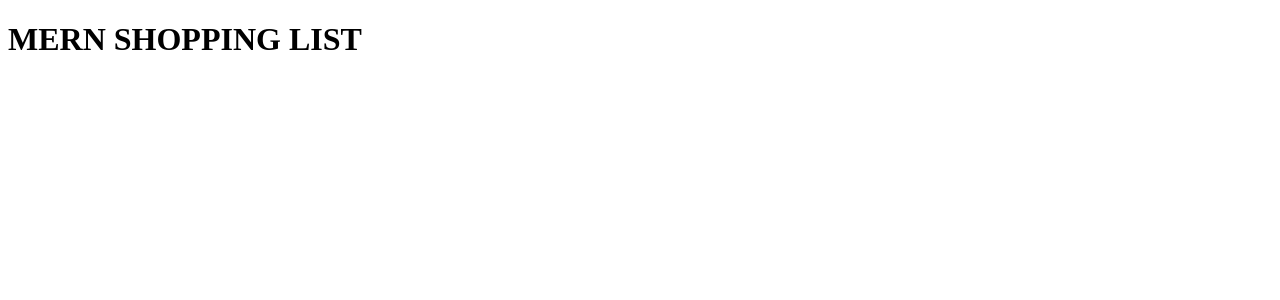
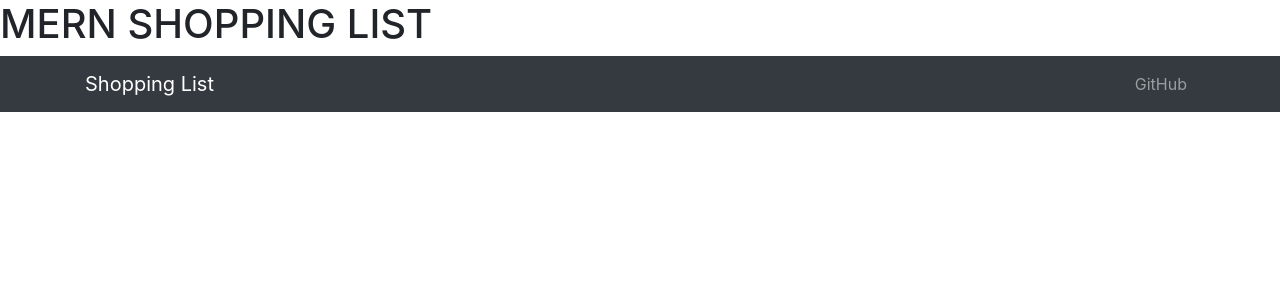
Before and after one commit to Kah919/MERN-Stack-Shopping-List, a React (Create React App) app in the folder client/front-end/: page / in a window 1280 px wide. Shown: the top 300 px of the page. Built offline with nearby package versions, Linux system fonts and the light colour scheme.

Commit message:
create navbar

```diff
--- a/client/front-end/package.json
+++ b/client/front-end/package.json
@@ -6,9 +6,13 @@
     "@testing-library/jest-dom": "^4.2.4",
     "@testing-library/react": "^9.3.2",
     "@testing-library/user-event": "^7.1.2",
+    "bootstrap": "^4.4.1",
     "react": "^16.12.0",
     "react-dom": "^16.12.0",
-    "react-scripts": "3.3.0"
+    "react-scripts": "3.3.0",
+    "react-transition-group": "^4.3.0",
+    "reactstrap": "^8.2.0",
+    "uuid": "^3.3.3"
   },
   "scripts": {
     "start": "react-scripts start",
--- a/client/front-end/src/App.js
+++ b/client/front-end/src/App.js
@@ -1,10 +1,13 @@
 import React from 'react';
+import 'bootstrap/dist/css/bootstrap.min.css';
+import AppNavBar from './components/AppNavBar';
 import './App.css';
 
 function App() {
   return (
     <>
       <h1>MERN SHOPPING LIST</h1>
+      <AppNavBar />
     </>
   );
 }
--- /dev/null
+++ b/client/front-end/src/components/AppNavBar.js
@@ -0,0 +1,38 @@
+import React, { Component } from 'react';
+import { Collapse, Navbar, NavbarToggler, NavbarBrand, Nav, NavItem, NavLink, Container } from 'reactstrap';
+
+class AppNavBar extends Component {
+    state = {
+        isOpen: false
+    }
+
+    toggle = () => {
+        this.setState({
+            isOpen: !this.state.isOpen
+        })
+    }
+
+    render() {
+        return(
+            <div>
+                <Navbar color="dark" dark expand="sm" className="mb-5">
+                    <Container>
+                        <NavbarBrand href="/"> Shopping List </NavbarBrand>
+                        <NavbarToggler onClick={this.toggle}></NavbarToggler>
+                        <Collapse isOpen={this.state.isOpen} navbar>
+                            <Nav className="ml-auto" navbar>
+                                <NavItem>
+                                    <NavLink href="https://github.com/kah919">GitHub</NavLink>
+                                </NavItem>
+                            </Nav>
+                        </Collapse>
+                    </Container>
+                </Navbar>
+            </div>
+        )
+    }
+}
+
+
+
+export default AppNavBar;
--- a/package.json
+++ b/package.json
@@ -14,9 +14,13 @@
   "license": "ISC",
   "dependencies": {
     "body-parser": "^1.19.0",
+    "bootstrap": "^4.4.1",
     "concurrently": "^5.0.1",
     "express": "^4.17.1",
     "mongoose": "^5.8.1",
-    "nodemon": "^2.0.2"
+    "nodemon": "^2.0.2",
+    "react-transition-group": "^4.3.0",
+    "reactstrap": "^8.2.0",
+    "uuid": "^3.3.3"
   }
 }
```
Also changed, not shown: 2 other files (tests, documents, lock files or other folders).
